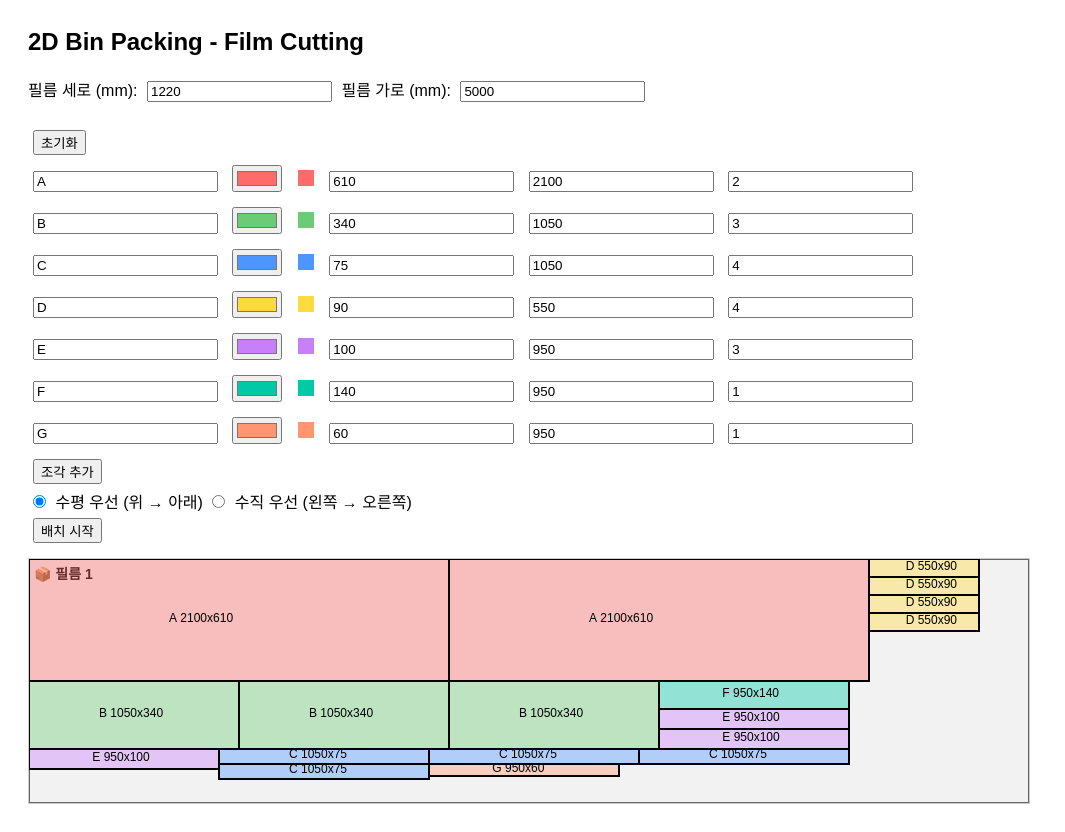
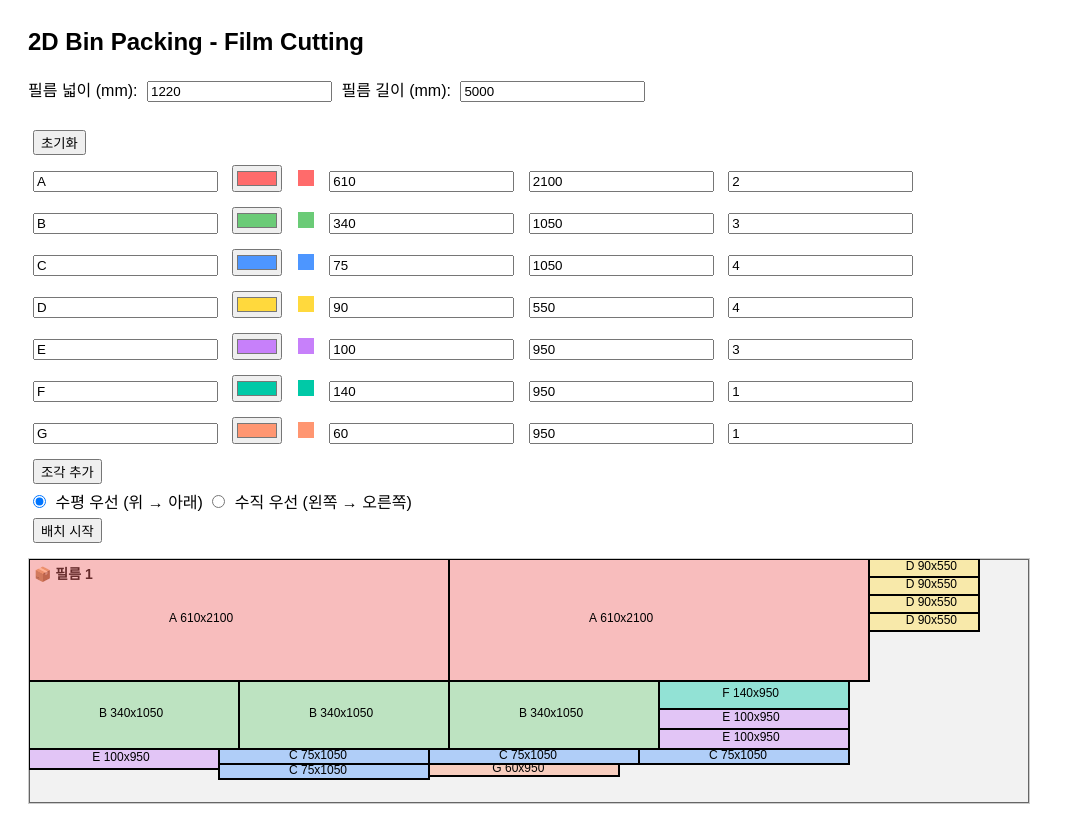
Before and after one commit to mingnine8/filmcut, a plain HTML site: page index.html in a window 1280 px wide. Both pictures are taken after a click on the button "배치 시작". Shown: the whole page, without its empty margins (0-1065 px from the left). Drawn offline with Linux system fonts and the light colour scheme.

Commit message:
fix width & height

```diff
--- a/binpack.js
+++ b/binpack.js
@@ -253,9 +253,21 @@ function optimizeAndDraw() {
   let bins = [];
   let offsetX = 0;
   let offsetY = 0;
+  const margin = 100;
 
-  for (const part of parts) {
-    for (let i = 0; i < part.count; i++) {
+const remainingParts = parts.flatMap(part => {
+    return Array.from({ length: part.count }, () => ({ ...part }));
+  });
+
+  while (remainingParts.length > 0) {
+    const bin = selectedMode === 'vertical'
+      ? new BinClass(filmWidth, filmHeight, offsetX)
+      : new BinClass(filmWidth, filmHeight, offsetY);
+
+    let binUsed = false;
+
+    for (let i = 0; i < remainingParts.length; ) {
+      const part = remainingParts[i];
       const rect = {
         id: part.id,
         width: part.width,
@@ -263,25 +275,25 @@ function optimizeAndDraw() {
         color: part.color
       };
 
-      let placed = false;
-      for (let bin of bins) {
-        if (bin.insert(rect)) {
-          allPlacements.push(rect);
-          placed = true;
-          break;
-        }
+      if (bin.insert(rect)) {
+        allPlacements.push(rect);
+        remainingParts.splice(i, 1);
+        binUsed = true;
+      } else {
+        i++;
       }
-      const margin = 100;
-      if (!placed) {
-        const newBin = new BinClass(filmWidth, filmHeight, offsetY);
-        if (newBin.insert(rect)) {
-          bins.push(newBin);
-          allPlacements.push(rect);
-          offsetY += filmHeight + margin;
-        } else {
-          console.warn("조각을 배치할 수 없습니다:", rect);
-        }
+    }
+
+    if (binUsed) {
+      bins.push(bin);
+      if (selectedMode === 'vertical') {
+        offsetX += filmWidth + margin;
+      } else {
+        offsetY += filmHeight + margin;
       }
+    } else {
+      console.warn("빈에 아무 조각도 들어가지 못했습니다. 나머지 조각:", remainingParts);
+      break;
     }
   }
 
@@ -337,6 +349,6 @@ canvas.height = Math.ceil(binMaxY * scale);
     ctx.strokeRect(p.x * scale, p.y * scale, p.width * scale, p.height * scale);
     ctx.fillStyle = '#000';
     ctx.font = '12px sans-serif';
-    ctx.fillText(`${p.id} ${p.width}x${p.height}`, (p.x + p.width / 3) * scale, (p.y + p.height / 2 + 9) * scale);
+    ctx.fillText(`${p.id} ${p.height}x${p.width}`, (p.x + p.width / 3) * scale, (p.y + p.height / 2 + 12) * scale);
   }
 }
--- a/index.html
+++ b/index.html
@@ -13,8 +13,8 @@
 
 <h2>2D Bin Packing - Film Cutting</h2>
 
-<label>필름 세로 (mm): <input type="number" id="filmHeight" value="1220"></label>
-<label>필름 가로 (mm): <input type="number" id="filmWidth" value="5000"></label><br><br>
+<label>필름 넓이 (mm): <input type="number" id="filmHeight" value="1220"></label>
+<label>필름 길이 (mm): <input type="number" id="filmWidth" value="5000"></label><br><br>
 
 <button onclick="resetInputs()">초기화</button>
 <!-- ✅ 반드시 HTML에 있어야 할 요소들 -->
```
Also changed, not shown: 1 other file.
